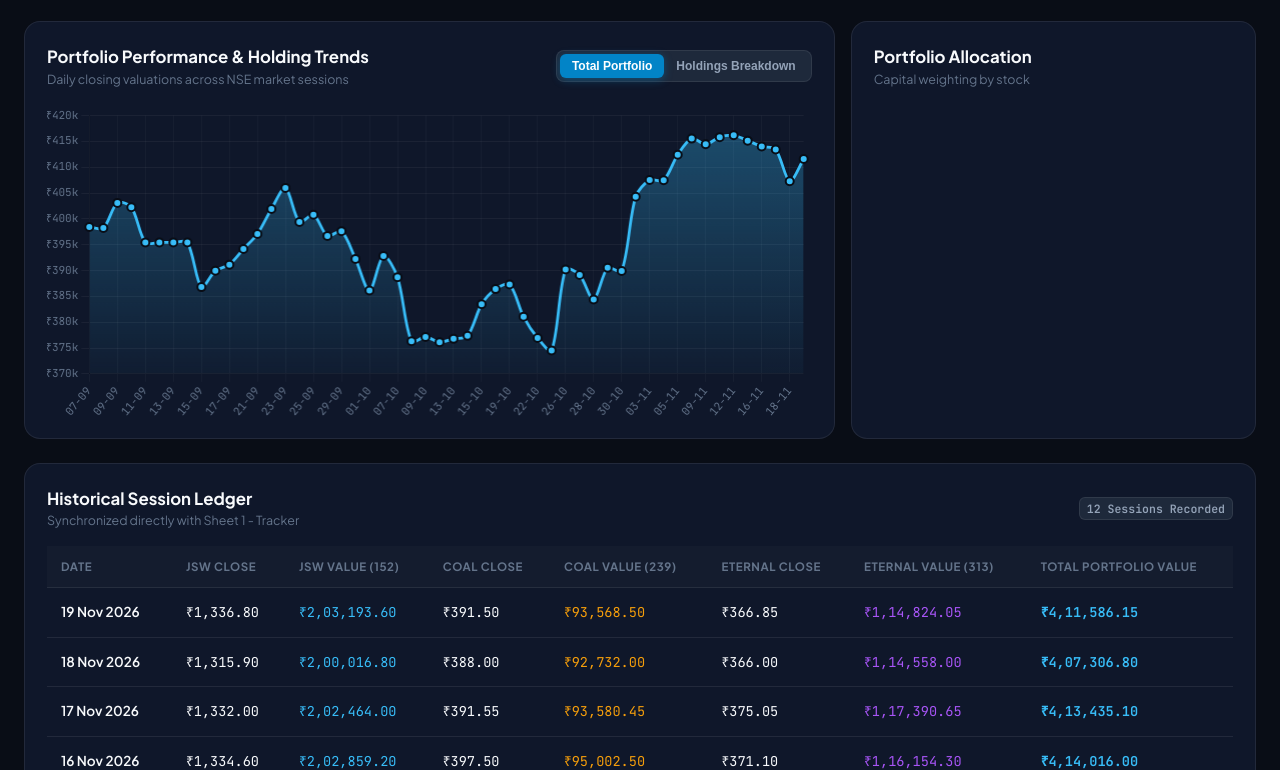
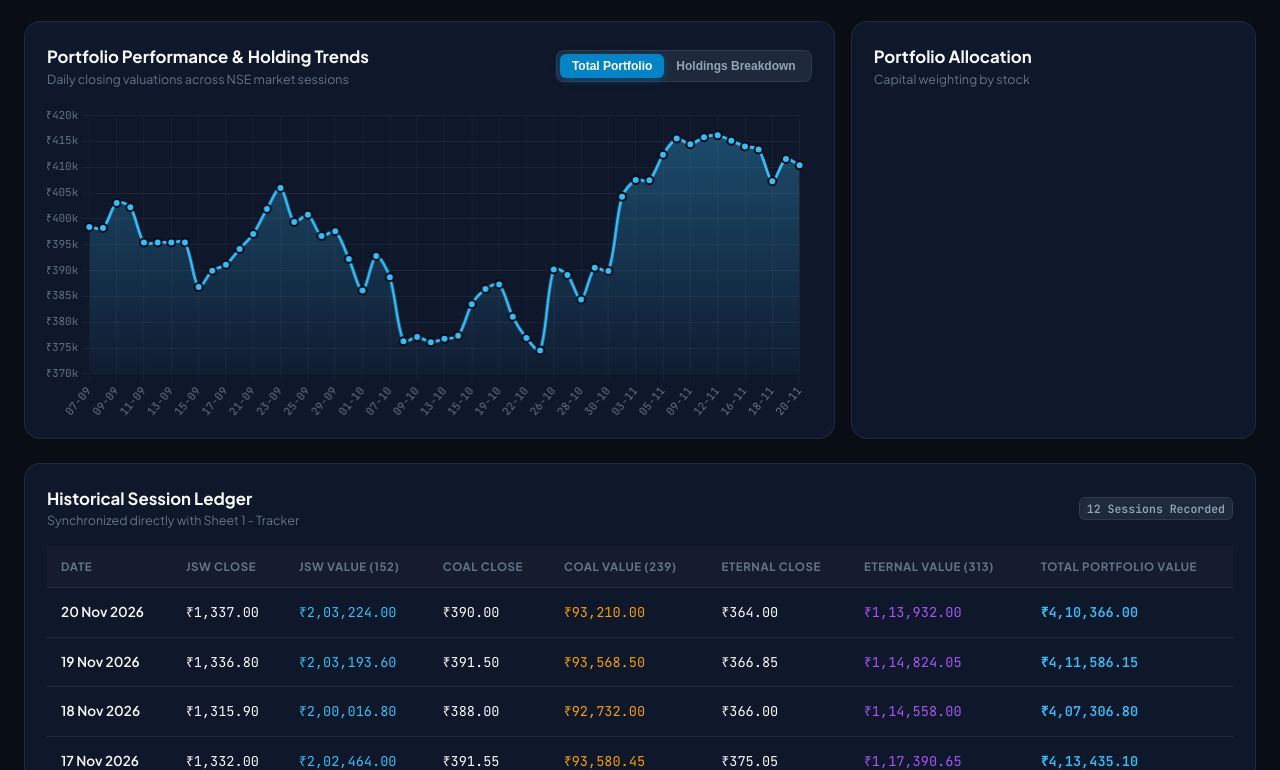
Before and after one commit to 25021141139Preetam/Stock-Tracker, a plain HTML site: page portfolio_dashboard.html in a window 1280 px wide. Shown: the part 570-1340 px from the top of the page. Drawn offline with nearby package versions, Linux system fonts and the light colour scheme.

Commit message:
Automated update: NSE closing prices [2026-11-20]

```diff
--- a/portfolio_dashboard.html
+++ b/portfolio_dashboard.html
@@ -1295,6 +1295,16 @@
             "eternal_close": 366.85,
             "eternal_val": 114824.05,
             "total_val": 411586.15
+      },
+      {
+            "date": "2026-11-20",
+            "jsw_close": 1337.0,
+            "jsw_val": 203224.0,
+            "coal_close": 390.0,
+            "coal_val": 93210.0,
+            "eternal_close": 364.0,
+            "eternal_val": 113932.0,
+            "total_val": 410366.0
       }
 ];
 
```
Also changed, not shown: 2 other files.
